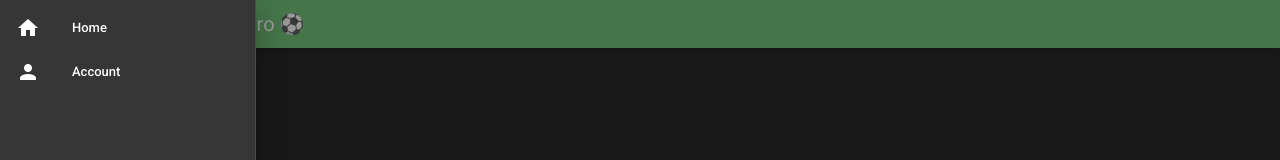
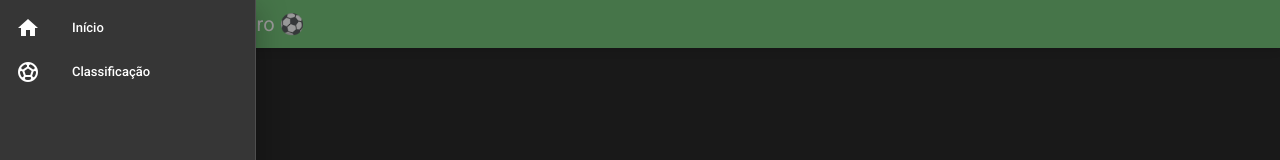
Before and after one commit to larissadinart/campeonato_brasileiro, a Vue app: page / in a window 1280 px wide. Both pictures are taken after a click on the button 28 px from the left and 24 px from the top of the page. Shown: the top 160 px of the page. Built offline with nearby package versions, Linux system fonts and the light colour scheme.

Commit message:
Menu configurado
Alteração nos tópicos, cores e imagens do Menu.

```diff
--- a/src/App.vue
+++ b/src/App.vue
@@ -22,20 +22,20 @@
       >
         <v-list-item-group
           v-model="group"
-          active-class="deep-purple--text text--accent-4"
+          active-class="green--text text--lighten-2"
         >
           <v-list-item>
             <v-list-item-icon>
               <v-icon>mdi-home</v-icon>
             </v-list-item-icon>
-            <v-list-item-title>Home</v-list-item-title>
+            <v-list-item-title>Início</v-list-item-title>
           </v-list-item>
 
           <v-list-item>
             <v-list-item-icon>
-              <v-icon>mdi-account</v-icon>
+              <v-icon>mdi-soccer</v-icon>
             </v-list-item-icon>
-            <v-list-item-title>Account</v-list-item-title>
+            <v-list-item-title>Classificação</v-list-item-title>
           </v-list-item>
         </v-list-item-group>
       </v-list>
```
